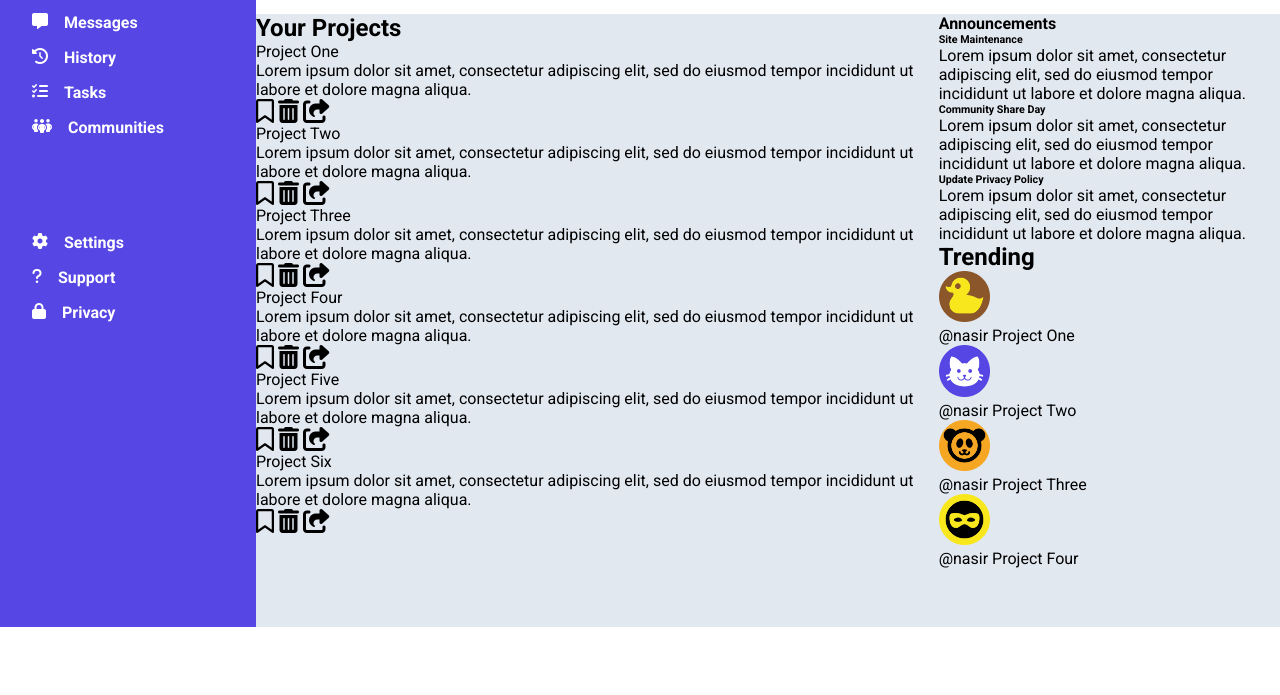
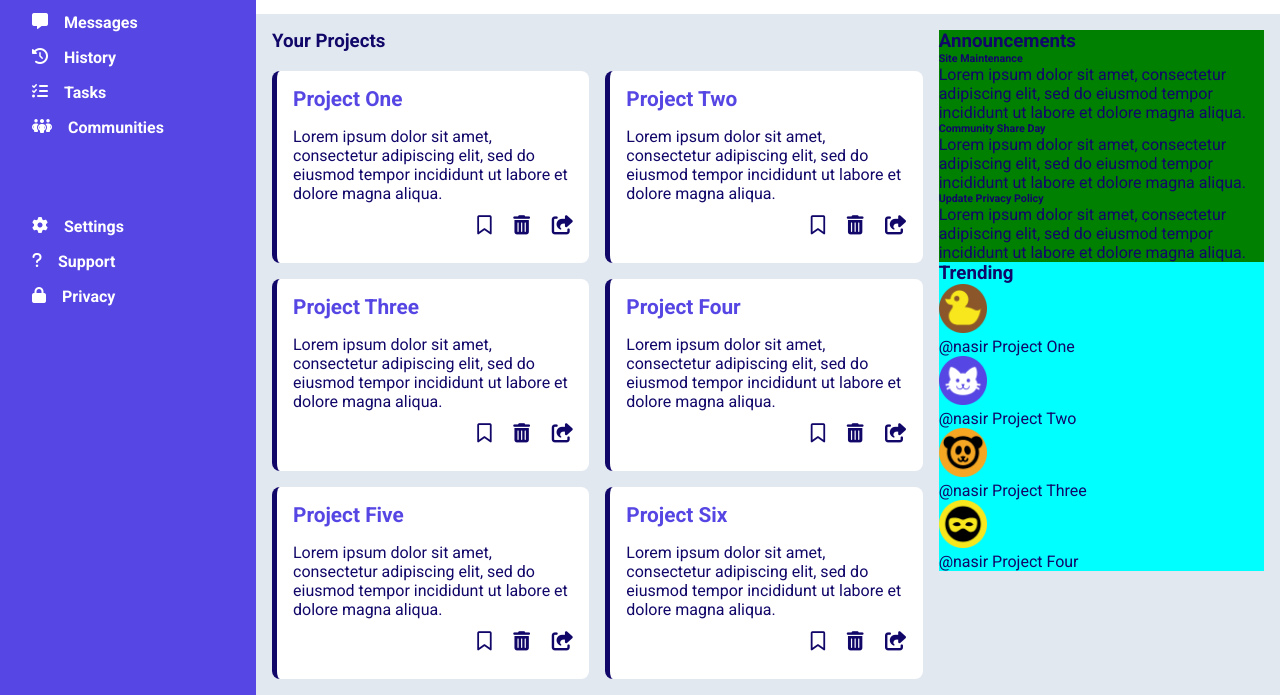
Before and after one commit to Nasirkhan294/admin-dashboard, a plain HTML site: page index.html in a window 1280 px wide. Shown: the part 173-868 px from the top of the page. Before the commit the page ends 800 px from the top, so only its background shows below. Drawn offline with Linux system fonts and the light colour scheme.

Commit message:
Add styling to projects section

```diff
--- a/index.html
+++ b/index.html
@@ -42,25 +42,53 @@
       </div>
       <div class="main-links">
         <ul>
-          <li><i class="fa-solid fa-house"></i> <p>Home</p></li>
-          <li><i class="fa-solid fa-user"></i> <p>Profile</p></li>
-          <li><i class="fa-solid fa-message"></i> <p>Messages</p></li>
-          <li><i class="fa-solid fa-clock-rotate-left"></i> <p>History</p></li>
-          <li><i class="fa-solid fa-list-check"></i> <p>Tasks</p></li>
-          <li><i class="fa-solid fa-people-group"></i> <p>Communities</p></li>
+          <li>
+            <i class="fa-solid fa-house"></i>
+            <p>Home</p>
+          </li>
+          <li>
+            <i class="fa-solid fa-user"></i>
+            <p>Profile</p>
+          </li>
+          <li>
+            <i class="fa-solid fa-message"></i>
+            <p>Messages</p>
+          </li>
+          <li>
+            <i class="fa-solid fa-clock-rotate-left"></i>
+            <p>History</p>
+          </li>
+          <li>
+            <i class="fa-solid fa-list-check"></i>
+            <p>Tasks</p>
+          </li>
+          <li>
+            <i class="fa-solid fa-people-group"></i>
+            <p>Communities</p>
+          </li>
         </ul>
       </div>
       <div class="other-links">
         <ul>
-          <li><i class="fa-solid fa-gear"></i> <p>Settings</p></li>
-          <li><i class="fa-solid fa-question"></i> <p>Support</p></li>
-          <li><i class="fa-solid fa-lock"></i> <p>Privacy</p></li>
+          <li>
+            <i class="fa-solid fa-gear"></i>
+            <p>Settings</p>
+          </li>
+          <li>
+            <i class="fa-solid fa-question"></i>
+            <p>Support</p>
+          </li>
+          <li>
+            <i class="fa-solid fa-lock"></i>
+            <p>Privacy</p>
+          </li>
         </ul>
       </div>
     </nav>
     <main>
+      <div class="projects-wrapper">
+        <h3>Your Projects</h3>
         <div class="projects">
-        <h2>Your Projects</h2>
           <div class="project">
             <div class="project-content">
               <p class="title">Project One</p>
@@ -146,9 +174,10 @@
             </div>
           </div>
         </div>
+      </div>
       <div class="annoncement-trending">
         <div class="announcements">
-          <h4>Announcements</h4>
+          <h3>Announcements</h3>
           <ul>
             <li class="list-items">
               <h6>Site Maintenance</h6>
@@ -174,7 +203,7 @@
           </ul>
         </div>
         <div class="trending">
-          <h2>Trending</h2>
+          <h3>Trending</h3>
           <div class="trend">
             <img src="./images/duck.png" alt="cat" />
             <p>
--- a/style.css
+++ b/style.css
@@ -19,6 +19,7 @@ img {
 
 i {
     font-size: 1.5rem;
+    cursor: pointer;
 }
 
 ul {
@@ -92,6 +93,11 @@ header {
     outline: none;
     border-radius: 1rem;
     color: #fff;
+    cursor: pointer;
+}
+
+.header-btn:hover {
+    background-color: #110769;
 }
 
 .sidebar {
@@ -100,6 +106,7 @@ header {
     display: grid;
     grid-template-rows: auto auto 1fr;
     padding: 1rem;
+    gap: 2rem;
 }
 
 .sidebar .logo {
@@ -121,13 +128,18 @@ header {
 }
 
 .sidebar .main-links, .other-links  {
-    margin: 2rem  1rem;
+    margin: 1rem;
 }
 
 .sidebar ul li {
     display: flex;
-    margin: 1rem 0;
+    margin-bottom: 1rem;
     color: #fff;
+    cursor: pointer;
+}
+
+.sidebar ul li:hover {
+    color: #110769;
 }
 
 .sidebar ul li i {
@@ -143,4 +155,59 @@ main {
     display: grid;
     grid-template-columns: 2fr 1fr;
     background-color: #E2E8F0;
+    padding: 1rem;
+    color: #110769;
+    gap: 1rem;
 }
+
+.projects-wrapper h3 {
+    margin-bottom: 1.2rem;
+}
+
+.projects {
+    display: grid;
+    grid-template-columns: repeat(auto-fit, minmax(250px, 1fr));
+    gap: 1rem;
+    height: 38rem;
+}
+
+.projects .project {
+    display: flex;
+    flex-direction: column;
+    background-color: #fff;
+    border-left: 5px  solid  #110769;
+    border-radius: 0.5rem;
+    padding: 1rem;
+}
+
+.project .title {
+    font-size: 1.3rem;
+    font-weight: 700;
+    margin-bottom: 1rem;
+    color: #5646E3;
+}
+
+.project-icons {
+    align-self: flex-end;
+    display: flex;
+    justify-content: space-between;
+    align-items: flex-end;
+    width: 6rem;
+    height: 2rem;
+}
+
+.project-icons i {
+    font-size: 1.2rem;
+}
+
+.project-icons i:hover {
+    color: #5646E3;
+}
+
+.announcements {
+    background-color: green;
+}
+
+.trending  {
+    background-color: aqua;
+}
```
Lines whose indentation alone changed are shown as unchanged.
